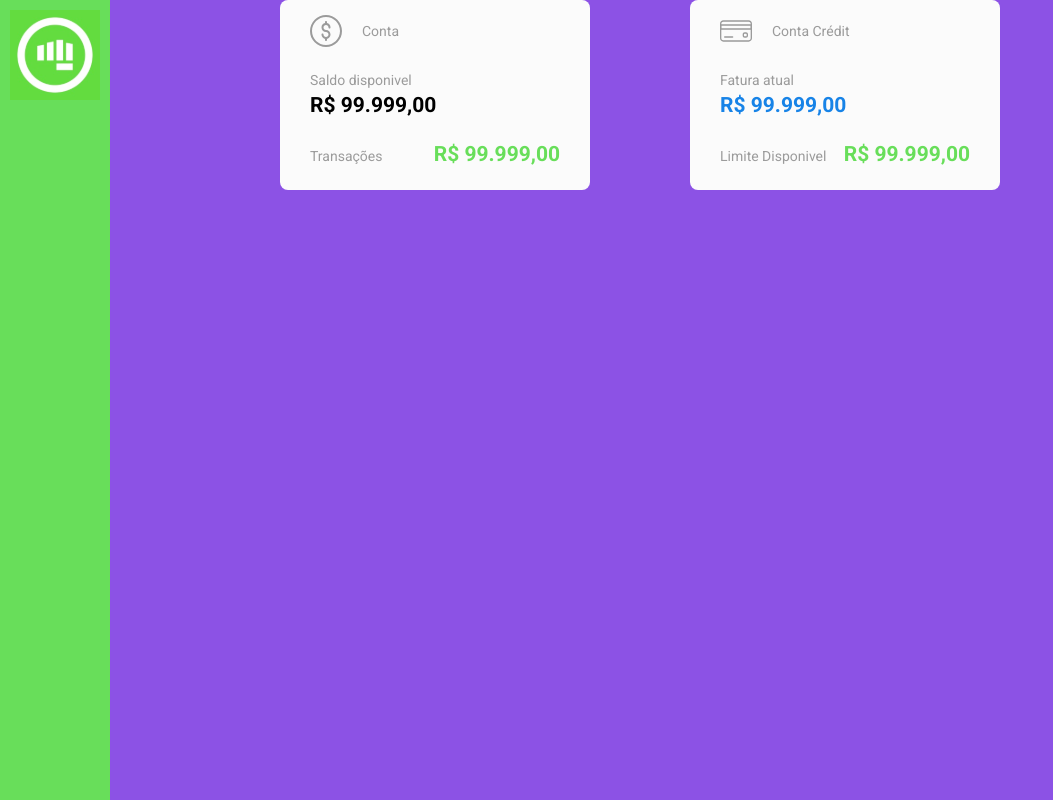
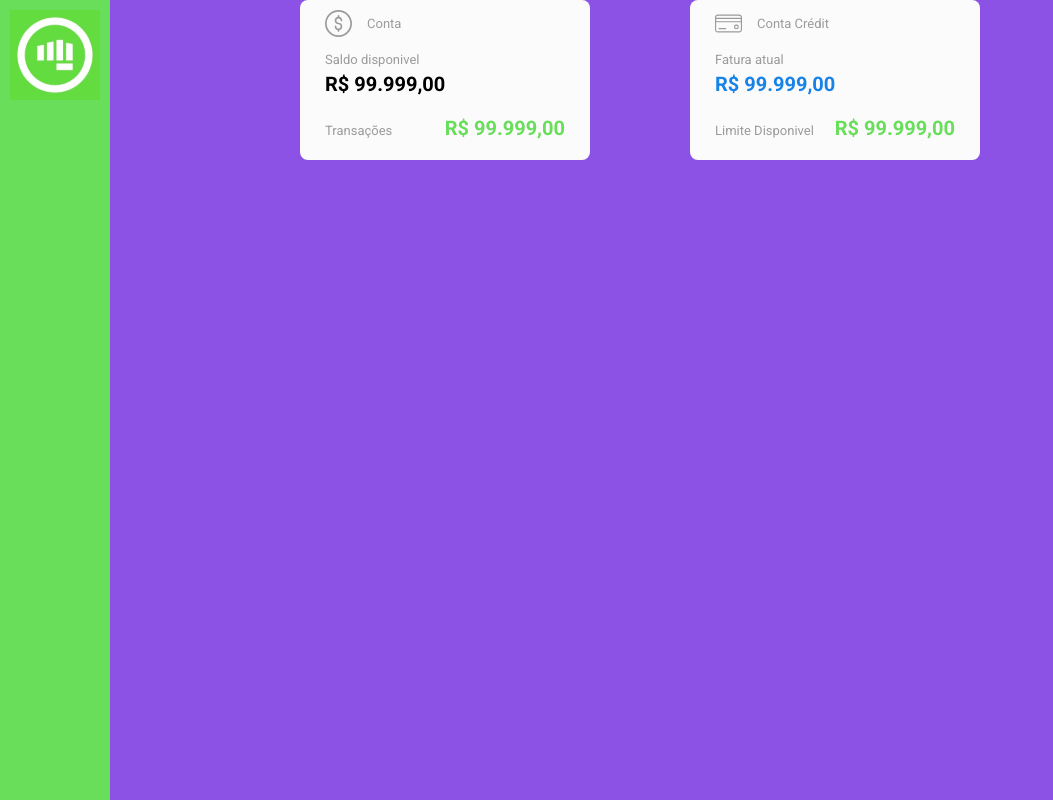
Before and after one commit to CodeCommit-GamaAcademy/React-CodeCommit, a React (Create React App) app: page /dashboard in a window 1280 px wide. Shown: the whole page, without its empty margins (0-1053 px from the left). Built offline with nearby package versions, Linux system fonts and the light colour scheme.

Commit message:
Decreasing component size

```diff
--- a/src/Pages/Dashboard/components/Balance/style.ts
+++ b/src/Pages/Dashboard/components/Balance/style.ts
@@ -2,26 +2,26 @@ import styled from 'styled-components';
 
 export const BalanceItem = styled.div`
   background-color: #FBFBFB;
-  width: 310px;
-  height: 190px;
+  width: 290px;
+  height: 160px;
   border-radius: 8px;
   margin-right: 50px;
   margin-left: 50px;
 
   .title {
-    margin-top: 15px;
-    margin-bottom: 25px;
+    margin-top: 10px;
+    margin-bottom: 15px;
     display: flex;
     align-items: center;
     justify-content: flex-start;
     p {
       margin-top: 5px;
-      margin-left: 20px;
+      margin-left: 15px;
     }
   }
 
   .value {
-    margin-left: 30px;
+    margin-left: 25px;
   }
 
   .credit {
@@ -29,30 +29,30 @@ export const BalanceItem = styled.div`
   }
 
   img {
-    width: 32px;
-    height: 32px;
-    margin-left: 30px;
+    width: 27px;
+    height: 27px;
+    margin-left: 25px;
   }
 
   p {
-    margin-left: 30px;
+    margin-left: 25px;
     margin-bottom: 5px;
-    font-size: 14px;
+    font-size: 13px;
     font-weight: 400;
     color: #9B9B9B;
   }
 
   h3 {
-    font-size: 21px;
+    font-size: 20px;
     font-weight: 700;
-    margin-right: 30px;
+    margin-right: 25px;
   }
 
   div {
     display: flex;
     justify-content: space-between;
     align-items: baseline;
-    margin-top: 25px;
+    margin-top: 20px;
     h3 {
       color: #68DE5A;
     }
```
